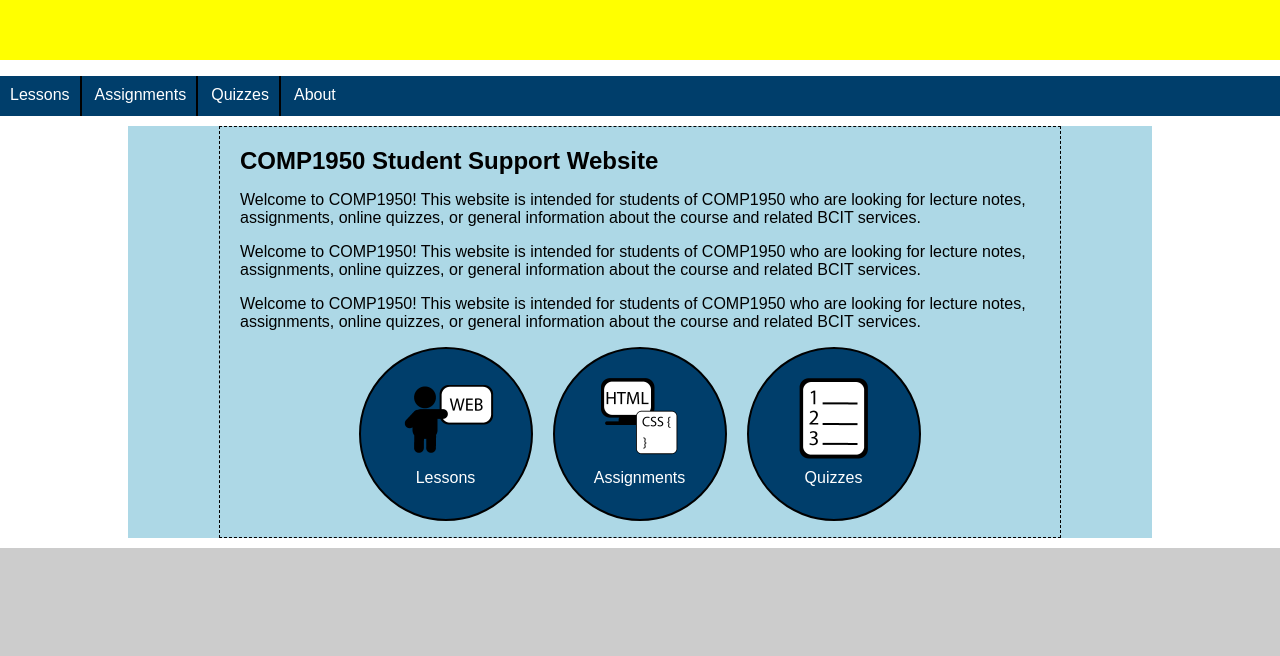
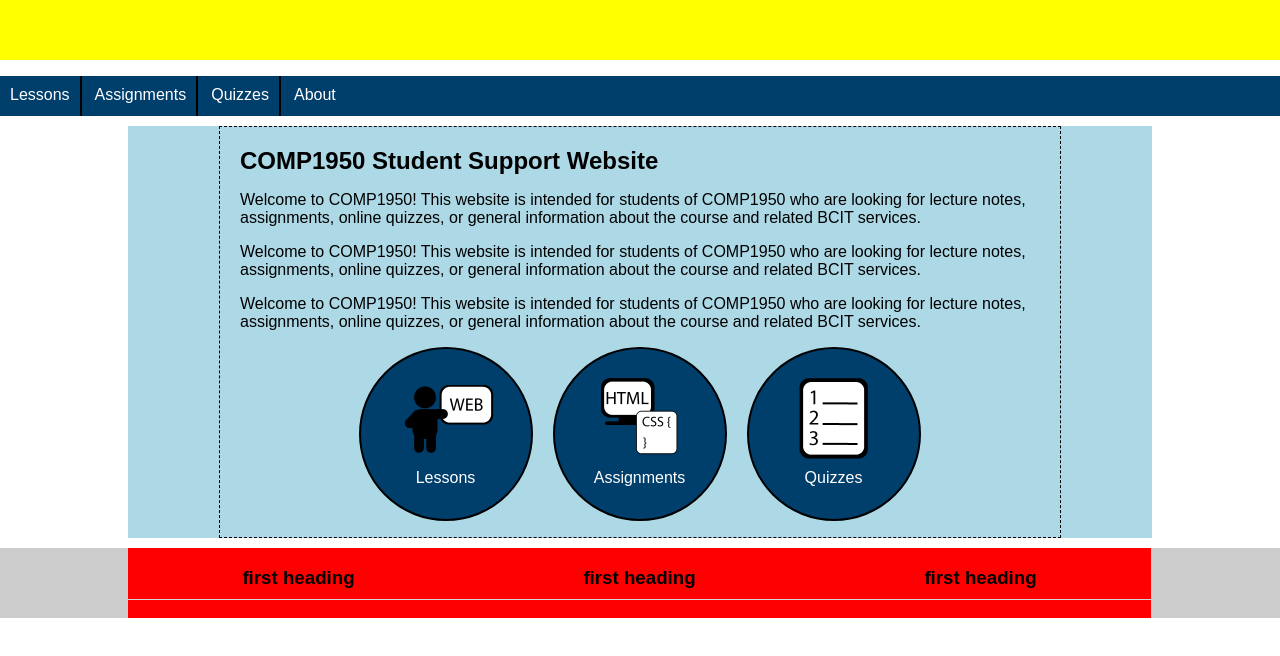
Before and after one commit to jkngan/COMP1950GroupProject, a plain HTML site: page protosite/index.html in a window 1280 px wide. Shown: the part 140-796 px from the top of the page. Drawn offline with nearby package versions, Linux system fonts and the light colour scheme.

Commit message:
css
changed header,footer

```diff
--- a/protosite/css/protosite.css
+++ b/protosite/css/protosite.css
@@ -66,14 +66,14 @@ nav > ul > li> a {
 main {
     clear: both;
 }
-section {
+ main section {
 	margin: 10px auto;
 	width: 800px;
 	border: 1px dashed #000000;
 	padding: 20px;
 }
 
-section > h2 {
+ main section > h2 {
 	padding: 0px;
 	margin: 0px;
 }
@@ -111,6 +111,22 @@ section > h2 {
 
 /*===================footer=================*/
 footer{
-   height:200px;
     background-color: #ccc;
+	overflow:hidden;
 }
+
+footer section{
+   width:341px;
+   float:left;
+   background-color:red;
+}
+#footer_wrapper{
+   width:1024px;
+   margin:0 auto;
+}
+footer h3{
+text-align:center;
+border-bottom:1px solid lightgray;
+padding-bottom: 10px;
+
+}
--- a/protosite/index.html
+++ b/protosite/index.html
@@ -34,11 +34,6 @@
             </ul>
         </nav>
 	  <div id="wrapper">
-
-
-
-
-
         <main>
             <section>
 				<h2>COMP1950 Student Support Website</h2>
@@ -66,6 +61,18 @@
 		</div><!--wrapper end-->
 
         <footer>
+
+		  <div id="footer_wrapper">
+			  <section>
+			    <h3>first heading</h3>
+			  </section>
+			  <section>
+			    <h3>first heading</h3>
+			  </section>
+			  <section>
+			    <h3>first heading</h3>
+			  </section>
+		  </div>
         </footer>
     </body>
 
```
